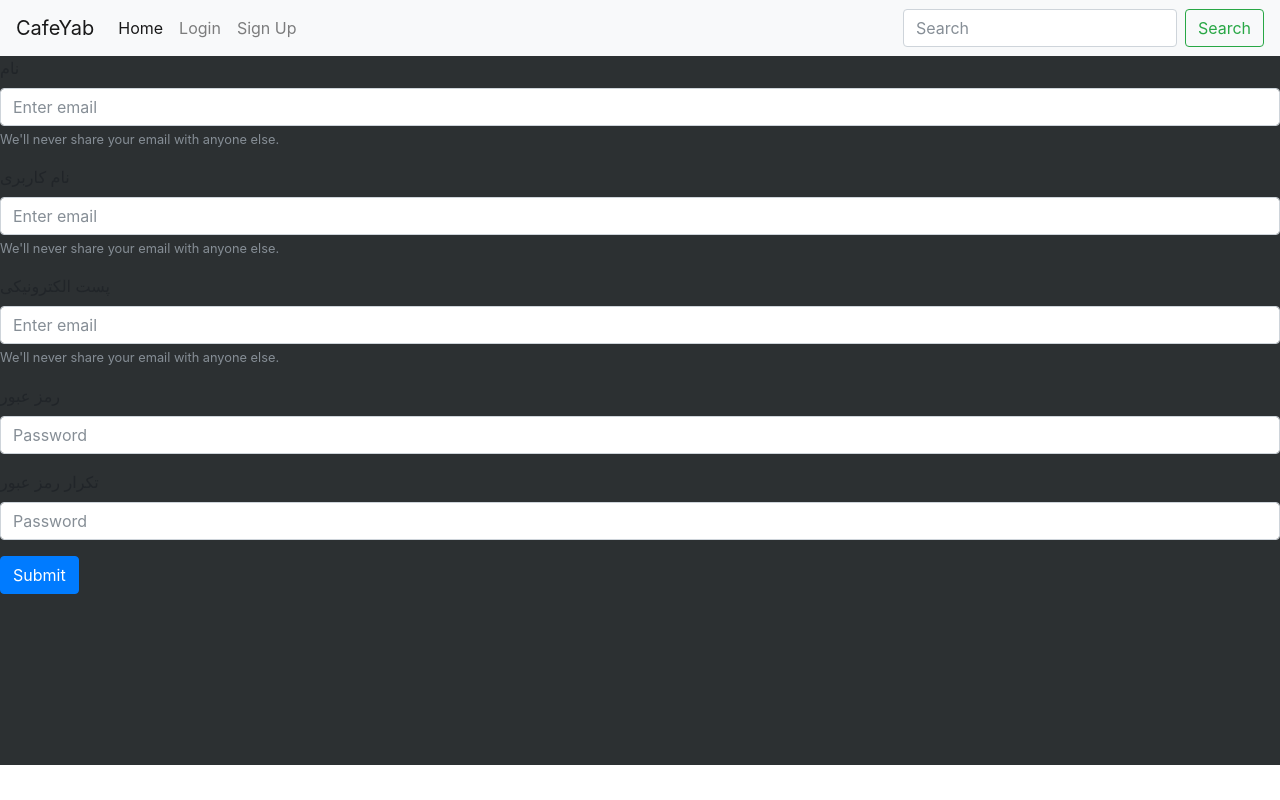
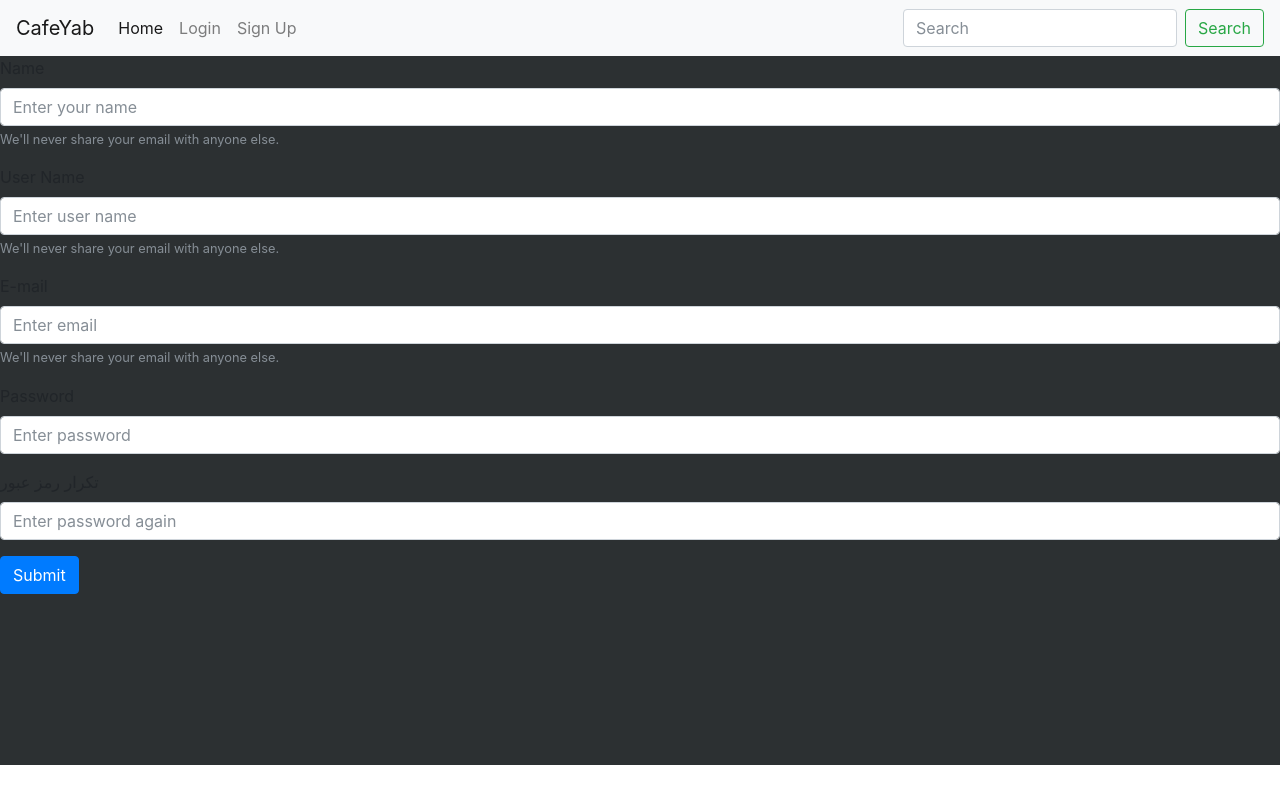
Before and after one commit to AwesDea/Cafe-Yab, a Django app: template account/templates/signup.html in a window 1280 px wide. Run offline with Django 3.2, Linux system fonts and the light colour scheme; the template is opened without the code that fills it, so the values that code supplies are empty; some libraries are stand-ins or nearby versions.

Commit message:
bug fixes

```diff
--- a/account/templates/signup.html
+++ b/account/templates/signup.html
@@ -11,27 +11,27 @@
         <div class="form">
             <form>
               <div class="form-group">
-                <label for="exampleInputEmail1">نام</label>
+                <label for="exampleInputEmail1">Name</label>
+                <input type="email" class="form-control" id="exampleInputEmail1" aria-describedby="emailHelp" placeholder="Enter your name">
+                <small id="emailHelp" class="form-text text-muted">We'll never share your email with anyone else.</small>
+              </div>
+              <div class="form-group">
+                <label for="exampleInputEmail1">User Name</label>
+                <input type="email" class="form-control" id="exampleInputEmail1" aria-describedby="emailHelp" placeholder="Enter user name">
+                <small id="emailHelp" class="form-text text-muted">We'll never share your email with anyone else.</small>
+              </div>
+              <div class="form-group">
+                <label for="exampleInputEmail1">E-mail</label>
                 <input type="email" class="form-control" id="exampleInputEmail1" aria-describedby="emailHelp" placeholder="Enter email">
                 <small id="emailHelp" class="form-text text-muted">We'll never share your email with anyone else.</small>
               </div>
               <div class="form-group">
-                <label for="exampleInputEmail1">نام کاربری</label>
-                <input type="email" class="form-control" id="exampleInputEmail1" aria-describedby="emailHelp" placeholder="Enter email">
-                <small id="emailHelp" class="form-text text-muted">We'll never share your email with anyone else.</small>
-              </div>
-              <div class="form-group">
-                <label for="exampleInputEmail1">پست الکترونیکی</label>
-                <input type="email" class="form-control" id="exampleInputEmail1" aria-describedby="emailHelp" placeholder="Enter email">
-                <small id="emailHelp" class="form-text text-muted">We'll never share your email with anyone else.</small>
-              </div>
-              <div class="form-group">
-                <label for="exampleInputPassword1">رمز عبور</label>
-                <input type="password" class="form-control" id="exampleInputPassword1" placeholder="Password">
+                <label for="exampleInputPassword1">Password</label>
+                <input type="password" class="form-control" id="exampleInputPassword1" placeholder="Enter password">
               </div>
                 <div class="form-group">
                 <label for="exampleInputPassword1">تکرار رمز عبور</label>
-                <input type="password" class="form-control" id="exampleInputPassword1" placeholder="Password">
+                <input type="password" class="form-control" id="exampleInputPassword1" placeholder="Enter password again">
               </div>
 
               <button type="submit" class="btn btn-primary">Submit</button>
--- a/account/urls.py
+++ b/account/urls.py
@@ -4,7 +4,7 @@ from account.views import welcomeView, LoginView, signupView
 
 urlpatterns = [
     url(r'^$', welcomeView, name='welcome'),
-    url(r'home/^$', LoginView.as_view(), name='home'),
-    url(r'signup/^$', signupView, name='signup'),
+    url(r'^home/$', LoginView.as_view(), name='home'),
+    url(r'^signup/$', signupView, name='signup'),
 
 ]
```
